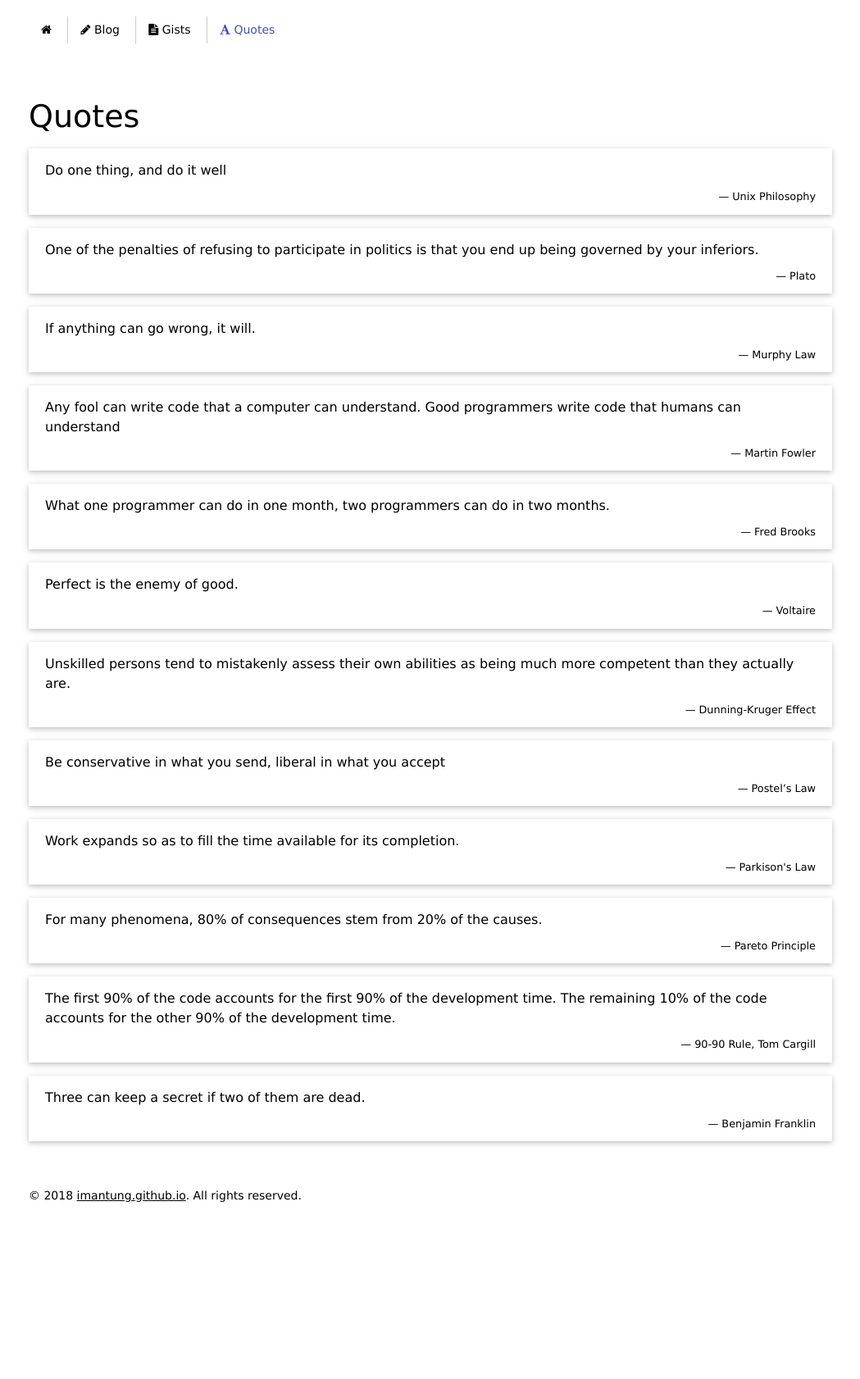
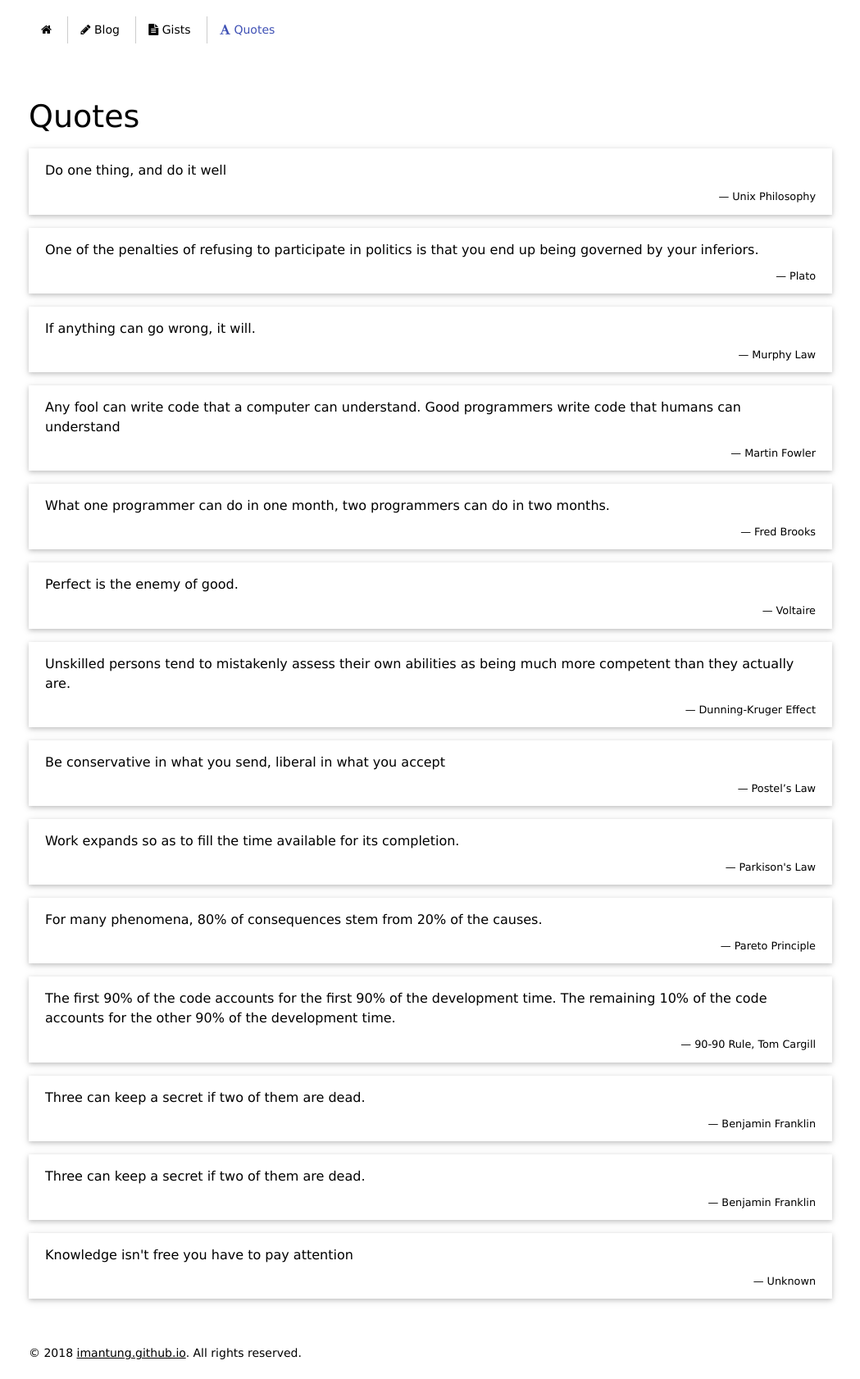
Before and after one commit to imantung/imantung.github.io, a Jekyll site: the page built from quotes.html, in a window 1280 px wide. Shown: the whole page at 82% size, without its empty margins (115-1164 px from the left). Built offline with Jekyll 4.4.1, drawn with Linux system fonts in a browser that asks for light colours; nearby versions of some CDN libraries; before the commit the page ends 1489 px from its top, so only the background shows below that.

Commit message:
add more quote

```diff
--- a/_data/quotes.yml
+++ b/_data/quotes.yml
@@ -22,3 +22,7 @@
   author: 90-90 Rule, Tom Cargill
 - text: Three can keep a secret if two of them are dead.
   author: Benjamin Franklin
+- text: Three can keep a secret if two of them are dead.
+  author: Benjamin Franklin
+- text: Knowledge isn't free you have to pay attention
+  author: Unknown
```
